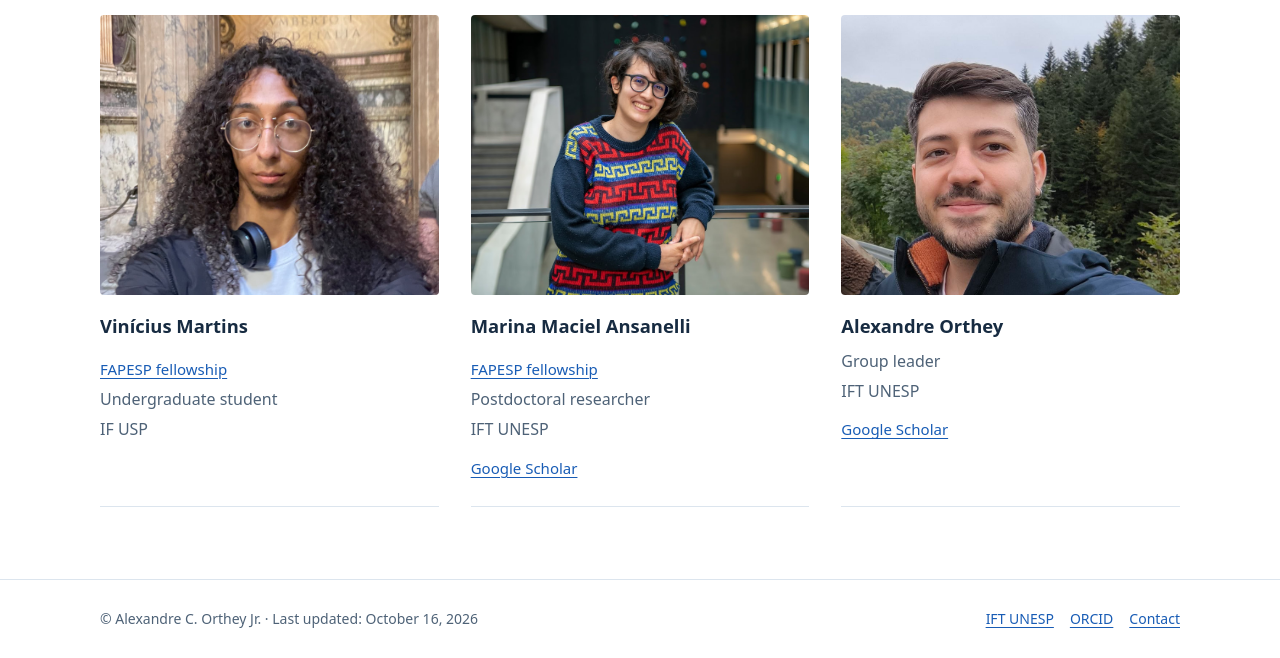
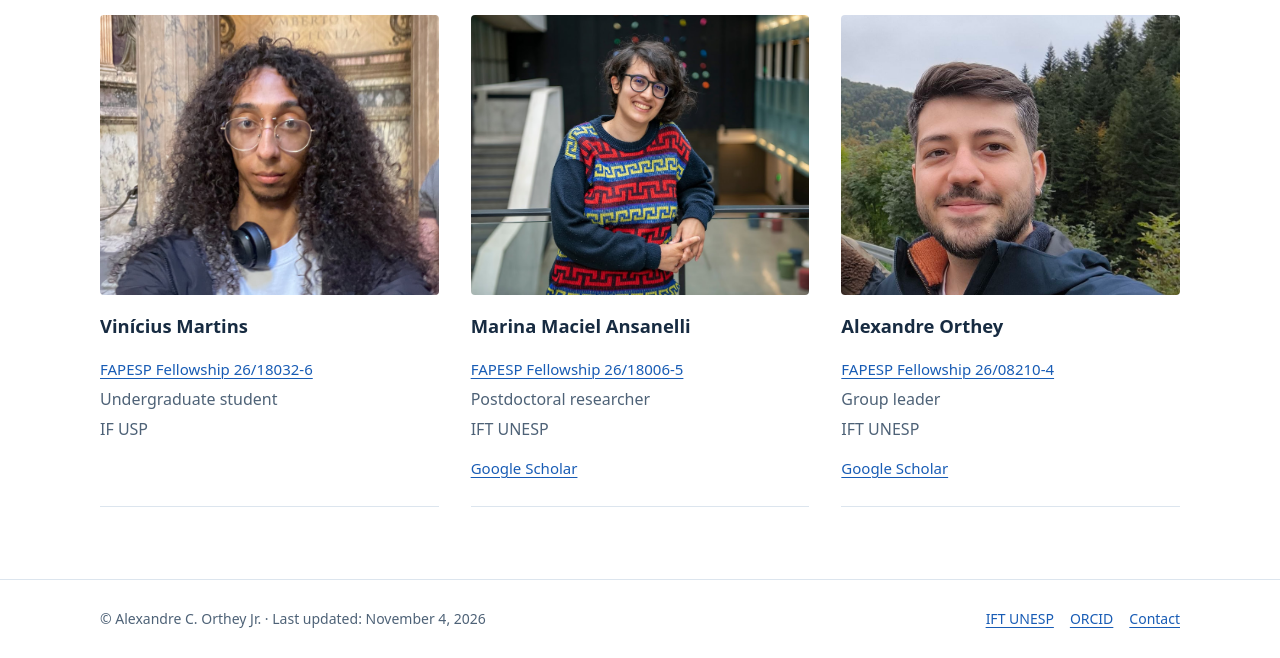
Before and after one commit to orthey/orthey.github.io, a plain HTML site: page group.html in a window 1280 px wide. Shown: the part 669-1327 px from the top of the page. Drawn offline with Linux system fonts and the light colour scheme.

Commit message:
Link Alexandre’s FAPESP fellowship and show all three fellowship numbers

```diff
--- a/group.html
+++ b/group.html
@@ -79,7 +79,7 @@
           <img src="assets/images/vinicius-martins.jpg?v=db3761d12325" alt="Vinícius Martins" width="320" height="280" loading="lazy">
           <div>
             <h3>Vinícius Martins</h3>
-            <p><a href="https://bv.fapesp.br/pt/bolsas/243479/nao-localidade-de-bell-e-o-paradoxo-do-amigo-de-wigner/" title="FAPESP 2026/18032-6 — Não-localidade de Bell e o Paradoxo do Amigo de Wigner">FAPESP fellowship</a></p>
+            <p><a href="https://bv.fapesp.br/pt/bolsas/243479/nao-localidade-de-bell-e-o-paradoxo-do-amigo-de-wigner/" title="FAPESP 2026/18032-6 — Não-localidade de Bell e o Paradoxo do Amigo de Wigner">FAPESP Fellowship 26/18032-6</a></p>
             <p>Undergraduate student</p>
             <p>IF USP</p>
           </div>
@@ -89,7 +89,7 @@
           <img src="assets/images/marina-ansanelli.jpg?v=3957ae91726d" alt="Marina Maciel Ansanelli" width="320" height="280" loading="lazy">
           <div>
             <h3>Marina Maciel Ansanelli</h3>
-            <p><a href="https://bv.fapesp.br/pt/bolsas/244886/operacoes-locais-e-aleatoriedade-compartilhada-em-cenarios-de-amigo-de-wigner/" title="FAPESP 2026/18006-5 — Operações locais e aleatoriedade compartilhada em cenários de amigo de Wigner">FAPESP fellowship</a></p>
+            <p><a href="https://bv.fapesp.br/pt/bolsas/244886/operacoes-locais-e-aleatoriedade-compartilhada-em-cenarios-de-amigo-de-wigner/" title="FAPESP 2026/18006-5 — Operações locais e aleatoriedade compartilhada em cenários de amigo de Wigner">FAPESP Fellowship 26/18006-5</a></p>
             <p>Postdoctoral researcher</p>
             <p>IFT UNESP</p>
             <a href="https://scholar.google.com/citations?user=I-uz69AAAAAJ&amp;hl=pt-BR&amp;oi=ao">Google Scholar</a>
@@ -98,14 +98,20 @@
         <!-- GROUP MEMBER: Alexandre Orthey -->
         <article class="member">
           <img src="assets/images/alexandre-group.jpg?v=02d0bbaad4cd" alt="Alexandre Orthey" width="320" height="280" loading="lazy">
-          <div><h3>Alexandre Orthey</h3><p>Group leader</p><p>IFT UNESP</p><a href="https://scholar.google.com/citations?hl=en&amp;user=_CFKh98AAAAJ&amp;view_op=list_works&amp;sortby=pubdate">Google Scholar</a></div>
+          <div>
+            <h3>Alexandre Orthey</h3>
+            <p><a href="https://bv.fapesp.br/pt/bolsas/240294/recursos-quanticos-e-aplicacoes-em-cenarios-estendidos-de-amigo-de-wigner/" title="FAPESP 2026/08210-4 — Recursos Quânticos e Aplicações em Cenários Estendidos de Amigo de Wigner">FAPESP Fellowship 26/08210-4</a></p>
+            <p>Group leader</p>
+            <p>IFT UNESP</p>
+            <a href="https://scholar.google.com/citations?hl=en&amp;user=_CFKh98AAAAJ&amp;view_op=list_works&amp;sortby=pubdate">Google Scholar</a>
+          </div>
         </article>
       </div>
     </section>
   </main>
   <footer class="site-footer">
     <div class="wrap footer-inner">
-      <p>© Alexandre C. Orthey Jr. <span aria-hidden="true">·</span> Last updated: October 16, 2026</p>
+      <p>© Alexandre C. Orthey Jr. <span aria-hidden="true">·</span> Last updated: November 4, 2026</p>
       <div class="footer-links"><a href="https://www.ift.unesp.br/#!/en">IFT UNESP</a> <a href="https://orcid.org/0000-0001-8111-3944">ORCID</a> <a href="contact.html">Contact</a></div>
     </div>
   </footer>
```
